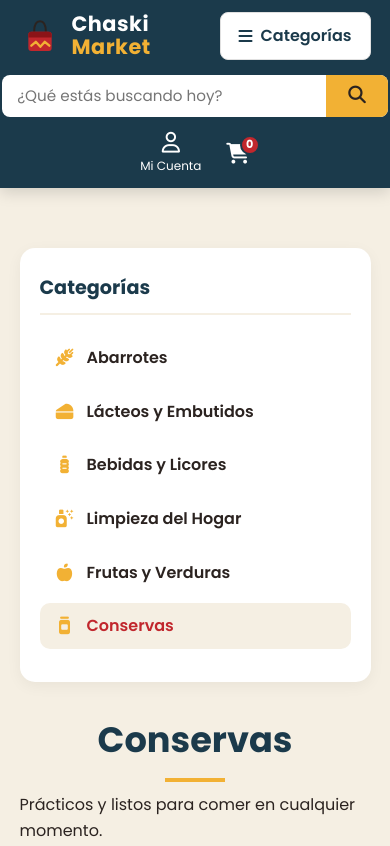
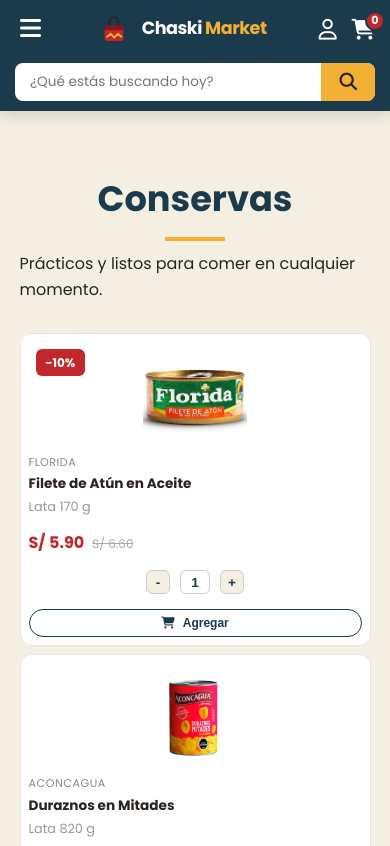
Before and after one commit to juliodipazdelacruz-stack/PROYECTO-CHASKI-MARKET, a website: page public_html/conservas.html in a window 390 px wide. Shown: the top 846 px of the page. Drawn offline with Linux system fonts and the light colour scheme.

Commit message:
Actualización responsiva y corrección de categorías

```diff
--- a/public_html/conservas.html
+++ b/public_html/conservas.html
@@ -18,52 +18,52 @@
 <body>
 
     <!-- =========================================================
-         BARRA DE NAVEGACIÓN (HEADER E-COMMERCE)
+         BARRA DE NAVEGACIÓN DEFINITIVA (Responsiva)
          ========================================================= -->
-    <nav>
-        <!-- 1. GRUPO IZQUIERDO (Logo + Botón Categorías juntos) -->
-        <div class="nav-grupo-izq">
-            <!-- Logo -->
+    <nav class="nav-principal">
+        <!-- 1. Menú Hamburguesa (Solo celular) -->
+        <button class="menu-hamburguesa-movil">
+            <i class="fa-solid fa-bars"></i>
+        </button>
+
+        <!-- 2. Logo -->
         <div class="logo">
             <a href="index.html" style="display:flex; align-items:center; gap:12px; text-decoration:none;">
-                    <img src="Imagenes/Logo/logo-icono.svg" alt="Icono Minimarket Express">
+                <img src="Imagenes/Logo/logo-icono.svg" alt="Icono Chaski Market">
                 <div class="logo-texto">
                     Chaski <span class="texto-resaltado">Market</span>
                 </div>
             </a>
         </div>
 
-            <!-- Menú Desplegable de Categorías -->
+        <!-- 3. Botón Categorías (Solo PC) -->
         <div class="dropdown">
             <a href="#" class="nav-enlace btn-categorias">
                 <i class="fa-solid fa-bars"></i> Categorías
             </a>
-                <!-- El submenú que aparece al pasar el mouse -->
             <div class="dropdown-contenido">
                 <a href="abarrotes.html"><i class="fa-solid fa-wheat-awn"></i> Abarrotes</a>
                 <a href="lacteos.html"><i class="fa-solid fa-cheese"></i> Lácteos y Embutidos</a>
                 <a href="bebidas.html"><i class="fa-solid fa-bottle-water"></i> Bebidas y Licores</a>
                 <a href="limpieza.html"><i class="fa-solid fa-spray-can-sparkles"></i> Limpieza del Hogar</a>
                 <a href="frutas.html"><i class="fa-solid fa-apple-whole"></i> Frutas y Verduras</a>
-                    <a href="conservas.html" class="activo"><i class="fa-solid fa-jar"></i> Conservas</a>
-                </div>
+                <a href="conservas.html"><i class="fa-solid fa-jar"></i> Conservas</a>
             </div>
         </div>
 
-        <!-- 2. Barra de Búsqueda Central -->
+        <!-- 4. Barra de Búsqueda -->
         <div class="buscador-nav">
             <input type="text" placeholder="¿Qué estás buscando hoy?">
             <button type="button"><i class="fa-solid fa-magnifying-glass"></i></button>
         </div>
 
-        <!-- 3. Iconos de Acción (Login y Carrito) -->
+        <!-- 5. Iconos de Acción (Login y Carrito) -->
         <div class="nav-acciones">
             <a href="#" class="icono-accion" title="Iniciar Sesión / Mi Cuenta">
                 <i class="fa-regular fa-user"></i>
-                <span>Mi Cuenta</span>
+                <span class="texto-accion-escritorio">Mi Cuenta</span>
             </a>
 
-            <!-- Carrito con indicador numérico (Badge) -->
             <a href="#" class="icono-accion btn-carrito" title="Ver Carrito">
                 <i class="fa-solid fa-cart-shopping"></i>
                 <span class="contador-carrito">0</span>
--- a/public_html/style.css
+++ b/public_html/style.css
@@ -47,179 +47,70 @@ body {
 /* ==========================================================================
    4. ENCABEZADO Y NAVEGACIÓN (HEADER E-COMMERCE)
    ========================================================================== */
-nav {
+nav.nav-principal {
     background-color: var(--azul-andino);
-    padding: 12px 5%;
-    display: flex;
-    justify-content: space-between;
-    align-items: center;
+    padding: 10px 5%;
     position: sticky;
     top: 0;
     z-index: 100;
     box-shadow: 0 4px 15px rgba(0,0,0,0.15);
+    display: flex;
+    align-items: center;
     gap: 20px;
 }
 
-/* Agrupa el logo y el botón de categorías para que no se separen */
-.nav-grupo-izq {
-    display: flex;
-    align-items: center;
-    gap: 30px; /* Espacio entre el logo y el botón */
+/* El menú hamburguesa móvil se oculta en PC */
+.menu-hamburguesa-movil {
+    display: none;
+    background: transparent;
+    border: none;
+    color: var(--blanco);
+    font-size: 1.5rem;
+    cursor: pointer;
 }
 
 /* --- LOGO COMO ENLACE --- */
 .logo { user-select: none; }
 .logo img { height: 40px; width: auto; }
 .logo-texto {
-    font-size: 1.3rem;
-    font-weight: 700;
+    font-weight: 900; /* Letra mucho más gruesa como en tu captura */
+    font-size: 1.5rem; /* Un poco más grande */
     color: var(--blanco);
     line-height: 1.1;
-    letter-spacing: 0.5px;
+    letter-spacing: -0.5px; /* Junta las letras un poquito */
 }
 .texto-resaltado { color: var(--oro-maiz); }
 
 /* --- BARRA DE BÚSQUEDA CENTRAL --- */
 .buscador-nav {
     flex-grow: 1;
-    max-width: 550px;
-    height: 42px; /* Altura fija para que todo coincida perfectamente */
+    height: 40px;
     display: flex;
-    align-items: stretch; /* Estira el input y el botón a la misma altura */
+    align-items: stretch;
     background-color: var(--blanco);
     border-radius: 8px;
     overflow: hidden;
-    margin: 0 20px;
 }
-
-.buscador-nav input {
-    flex-grow: 1; /* El input toma todo el espacio disponible izquierdo */
-    padding: 0 15px;
-    border: none;
-    outline: none;
-    font-family: inherit;
-    font-size: 0.95rem;
-    color: var(--carbon-calido);
-    background: transparent;
-}
-
-.buscador-nav button {
-    background-color: var(--oro-maiz);
-    color: var(--carbon-calido);
-    border: none;
-    padding: 0 22px;
-    cursor: pointer;
-    font-size: 1.1rem;
-    transition: background-color 0.3s;
-    /* Al no tener margen ni altura fija extra, hereda los 42px del padre */
-}
-
+.buscador-nav input { flex-grow: 1; width: 100%; padding: 0 15px; border: none; outline: none; font-family: inherit; font-size: 0.95rem; color: var(--carbon-calido); background: transparent; }
+.buscador-nav button { background-color: var(--oro-maiz); color: var(--carbon-calido); border: none; padding: 0 18px; cursor: pointer; font-size: 1.1rem; transition: background-color 0.3s; }
 .buscador-nav button:hover { background-color: #e5a427; }
 
-/* --- ICONOS DE ACCIÓN (LOGIN Y CARRITO) --- */
-.nav-acciones {
-    display: flex;
-    align-items: center;
-    gap: 25px;
-}
+/* --- ICONOS DE ACCIÓN --- */
+.nav-acciones { display: flex; align-items: center; gap: 25px; margin-left: auto; }
+.icono-accion { display: flex; flex-direction: column; align-items: center; color: var(--blanco); text-decoration: none; font-size: 1.3rem; transition: color 0.3s; position: relative; }
+.texto-accion-escritorio { font-size: 0.75rem; font-weight: 400; margin-top: 4px; }
+.icono-accion:hover { color: var(--oro-maiz); }
+.contador-carrito { position: absolute; top: -8px; right: -10px; background-color: var(--rojo-chasqui); color: var(--blanco); font-size: 0.7rem !important; font-weight: 700 !important; width: 20px; height: 20px; border-radius: 50%; display: flex; justify-content: center; align-items: center; border: 2px solid var(--azul-andino); }
 
-.icono-accion {
-    display: flex;
-    flex-direction: column;
-    align-items: center;
-    color: var(--blanco);
-    text-decoration: none;
-    font-size: 1.3rem;
-    transition: color 0.3s;
-    position: relative;
-}
-
-.icono-accion span {
-    font-size: 0.75rem;
-    font-weight: 400;
-    margin-top: 4px;
-}
-
-.icono-accion:hover { color: var(--oro-maiz); }
-
-/* Estilo del contador flotante (Badge) del carrito */
-.contador-carrito {
-    position: absolute;
-    top: -8px;
-    right: -10px;
-    background-color: var(--rojo-chasqui);
-    color: var(--blanco);
-    font-size: 0.7rem !important;
-    font-weight: 700 !important;
-    width: 20px;
-    height: 20px;
-    border-radius: 50%;
-    display: flex;
-    justify-content: center;
-    align-items: center;
-    margin-top: 0 !important;
-    border: 2px solid var(--azul-andino);
-}
-
-/* --- MENÚ DESPLEGABLE DE CATEGORÍAS --- */
-.dropdown { position: relative; display: inline-block; }
-.dropdown::after {
-    content: "";
-    position: absolute;
-    width: 100%;
-    height: 15px; /* Cubre el hueco exacto entre el botón y la lista */
-    bottom: -15px; /* Lo empuja hacia abajo */
-    left: 0;
-    background: transparent; /* Es invisible para el usuario */
-}
-.btn-categorias {
-    display: flex;
-    align-items: center;
-    gap: 8px;
-    background-color: var(--blanco);
-    color: var(--azul-andino) !important;
-    border-radius: 8px;
-    padding: 10px 18px;
-    font-weight: 600;
-    text-decoration: none;
-    border: 1px solid #e0e0e0;
-}
-.dropdown-contenido {
-    display: none;
-    position: absolute;
-    background-color: var(--blanco);
-    min-width: 240px;
-    box-shadow: 0px 8px 20px rgba(0,0,0,0.15);
-    border-radius: 10px;
-    top: 100%;
-    left: 0;
-    z-index: 1000;
-    overflow: hidden;
-    margin-top: 10px;
-}
+/* --- MENÚ DESPLEGABLE --- */
+.dropdown { position: relative; display: inline-block; flex-shrink: 0; }
+.btn-categorias { display: flex; align-items: center; gap: 8px; background-color: var(--blanco); color: var(--azul-andino) !important; border-radius: 8px; padding: 8px 15px; font-weight: 600; text-decoration: none; border: 1px solid #e0e0e0; }
+.dropdown-contenido { display: none; position: absolute; background-color: var(--blanco); min-width: 240px; box-shadow: 0px 8px 20px rgba(0,0,0,0.15); border-radius: 10px; top: 100%; left: 0; z-index: 1000; overflow: hidden; }
+.dropdown::after { content: ""; position: absolute; width: 100%; height: 15px; bottom: -15px; left: 0; background: transparent; }
 .dropdown:hover .dropdown-contenido { display: block; }
-.dropdown-contenido a {
-    color: var(--carbon-calido);
-    padding: 12px 18px;
-    text-decoration: none;
-    display: flex;
-    align-items: center;
-    gap: 12px;
-    font-size: 0.95rem;
-    font-weight: 500;
-    transition: all 0.2s ease;
-    border-bottom: 1px solid var(--crema-andina);
-}
-.dropdown-contenido a i {
-    color: var(--azul-andino);
-    font-size: 1.1rem;
-    width: 20px;
-    text-align: center;
-}
-.dropdown-contenido a:hover {
-    background-color: var(--crema-andina);
-    color: var(--rojo-chasqui);
-}
+.dropdown-contenido a { color: var(--carbon-calido); padding: 12px 18px; text-decoration: none; display: flex; align-items: center; gap: 12px; font-size: 0.95rem; font-weight: 500; border-bottom: 1px solid var(--crema-andina); }
+.dropdown-contenido a i { color: var(--azul-andino); font-size: 1.1rem; width: 20px; text-align: center; }
+.dropdown-contenido a:hover { background-color: var(--crema-andina); color: var(--rojo-chasqui); }
 .dropdown-contenido a:hover i { color: var(--rojo-chasqui); }
 
 /* ==========================================================================
@@ -729,27 +620,103 @@ footer {
 .footer-bottom { text-align: center; font-size: 0.9rem; opacity: 0.7; }
 
 /* ==========================================================================
-   12. DISEÑO RESPONSIVO (MEDIA QUERIES)
+   12. DISEÑO RESPONSIVO (MEDIA QUERIES) DEFINITIVO
    ========================================================================== */
-/* Reglas para Pantallas Medianas (Tablets) */
+
+/* TABLETS Y PANTALLAS MEDIANAS */
 @media (max-width: 900px) {
-    .hero-section { grid-template-columns: 1fr; text-align: center; } /* El Flyer pasa a 1 columna */
+    .hero-section { grid-template-columns: 1fr; text-align: center; }
     .hero-contenido h1 { font-size: 2.4rem; }
-
-    .grid-3-columnas { grid-template-columns: 1fr; } /* Misión/Visión pasa a 1 columna */
-    .grid-contacto { grid-template-columns: 1fr; padding: 30px 20px; } /* Formulario pasa a 1 columna */
-
+    .grid-3-columnas { grid-template-columns: 1fr; }
+    .grid-contacto { grid-template-columns: 1fr; padding: 30px 20px; }
     .titulo-seccion, .titulo-seccion::after { margin-left: auto; margin-right: auto; text-align: center; }
     .info-contacto { text-align: center; }
     .info-contacto p { justify-content: center; }
-
-    .layout-categorias { grid-template-columns: 1fr; } /* El menú lateral se pone arriba de los productos */
-    .sidebar-categorias { position: relative; top: 0; } /* Se quita el efecto sticky en móviles */
 }
 
-/* Reglas para Pantallas Pequeñas (Celulares) */
+/* CELULARES (Vista Móvil Estilo Tambo) */
 @media (max-width: 768px) {
-    nav { flex-direction: column; gap: 15px; } /* El menú principal se apila hacia abajo */
-    .nav-links { flex-wrap: wrap; justify-content: center; }
+    /* Fuerza a la navegación a comportarse en filas, NO en columnas apiladas */
+    nav.nav-principal {
+        display: flex !important;
+        flex-direction: row !important; /* Fuerza a que sea horizontal */
+        flex-wrap: wrap !important;     /* Permite que el buscador caiga a la 2da línea */
+        justify-content: space-between !important;
+        align-items: center !important;
+        padding: 10px 15px !important;
+        gap: 10px 0 !important; /* Ajuste estrecho de filas */
+    }
+
+    /* 1. Menú hamburguesa (Izquierda) */
+    .menu-hamburguesa-movil {
+        display: block !important;
+        order: 1 !important; /* Obligatoriamente primero */
+        width: auto !important;
+        flex: 0 0 auto !important;
+        margin: 0 !important;
+        padding: 5px !important;
+    }
+
+    /* 2. Logo (Centro) */
+    .logo {
+        order: 2 !important; /* Obligatoriamente al medio */
+        width: auto !important;
+        flex: 0 0 auto !important;
+        margin: 0 !important;
+    }
+
+    .logo img {
+        height: 32px !important; /* Reducimos el tamaño en celular */
+        width: auto !important;
+    }
+
+    .logo-texto {
+        font-size: 1.1rem !important; /* Letra un poco más chica */
+    }
+
+    /* 3. Iconos Mi Cuenta y Carrito (Derecha) */
+    .nav-acciones {
+        order: 3 !important; /* Obligatoriamente a la derecha */
+        width: auto !important;
+        flex: 0 0 auto !important;
+        margin-left: 0 !important;
+        gap: 15px !important; /* Espacio compacto */
+    }
+
+    /* 4. Buscador (Ocupa toda la 2da línea abajo) */
+    .buscador-nav {
+        order: 4 !important; /* Baja */
+        width: 100% !important; /* Toma todo el ancho horizontal */
+        flex: 0 0 100% !important;
+        margin-top: 5px !important; /* Pequeño margen superior */
+        height: 38px !important; /* Un poco más bajo para celular */
+    }
+
+    .buscador-nav input {
+        font-size: 0.85rem !important; /* Letra de búsqueda un poco más pequeña */
+    }
+
+    /* Ocultamos elementos innecesarios */
+    .dropdown { display: none !important; } /* Ocultamos Categorías*/
+    .texto-accion-escritorio { display: none !important; } /* Oculta "Mi Cuenta" */
+
+    /* Resto de la Adaptación Móvil */
+    .layout-categorias { grid-template-columns: 1fr; gap: 10px; }
+    .sidebar-categorias { display: none !important; }
+
+    /* Productos a 2 Columnas */
+    .grid-productos { grid-template-columns: repeat(2, 1fr) !important; gap: 8px !important; }
+    .contenedor-img-producto { height: 120px !important; padding: 8px !important; }
+    .info-producto { padding: 0 8px 8px 8px !important; }
+    .info-producto h3 { font-size: 0.85rem !important; white-space: nowrap; overflow: hidden; text-overflow: ellipsis; }
+    .precio { font-size: 1rem !important; }
+    .precio-tachado { font-size: 0.75rem !important; }
+    .btn-cantidad { width: 24px !important; height: 24px !important; font-size: 0.85rem !important; }
+    .input-cantidad { width: 30px !important; height: 24px !important; font-size: 0.85rem !important; }
+    .btn-rojo { padding: 6px !important; font-size: 0.75rem !important; }
     .footer-grid { flex-direction: column; gap: 20px; text-align: center; }
 }
+
+@media (max-width: 400px) {
+    .grid-productos { grid-template-columns: 1fr !important; }
+}
```
Also changed, not shown: public_html/abarrotes.html (+13 -13 lines), public_html/bebidas.html (+13 -13 lines), public_html/frutas.html (+13 -13 lines), public_html/index.html (+13 -12 lines), public_html/lacteos.html (+13 -13 lines), public_html/limpieza.html (+13 -13 lines), 1 other file. Lines whose indentation alone changed are shown as unchanged.
